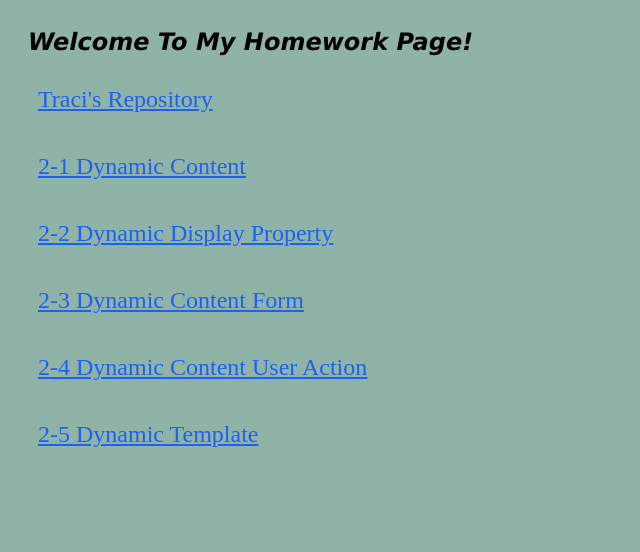
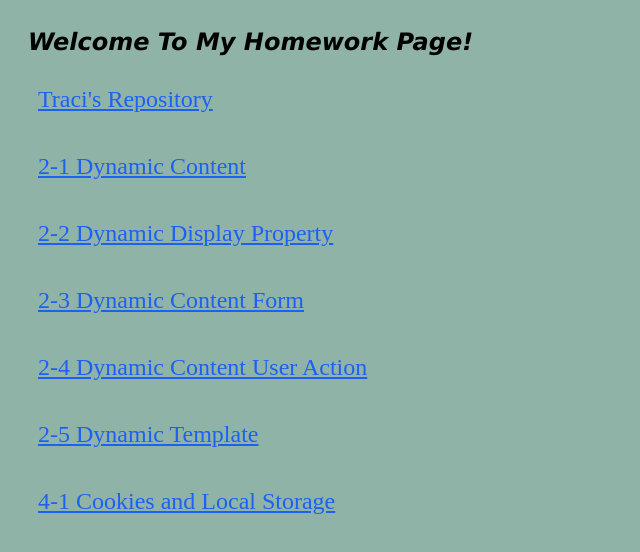
Before and after one commit to tinyBeast50/wdv321, a plain HTML site: page homework.html in a window 1280 px wide. Shown: the part 144-696 px from the top of the page, without its empty margins (0-640 px from the left). Drawn offline with Linux system fonts and the light colour scheme.

Commit message:
added assignement

```diff
--- a/homework.html
+++ b/homework.html
@@ -76,7 +76,7 @@
 
                 <p><a href="2-5_dynamic_template/2-5 dynamicTemplateExercise.html">2-5 Dynamic Template</a></p>
 
-                <p><a href=""></a></p>
+                <p><a href="4-1_cookies_local_Storage/index.html">4-1 Cookies and Local Storage</a></p>
 
                 <p><a href=""></a></p>
 
```
